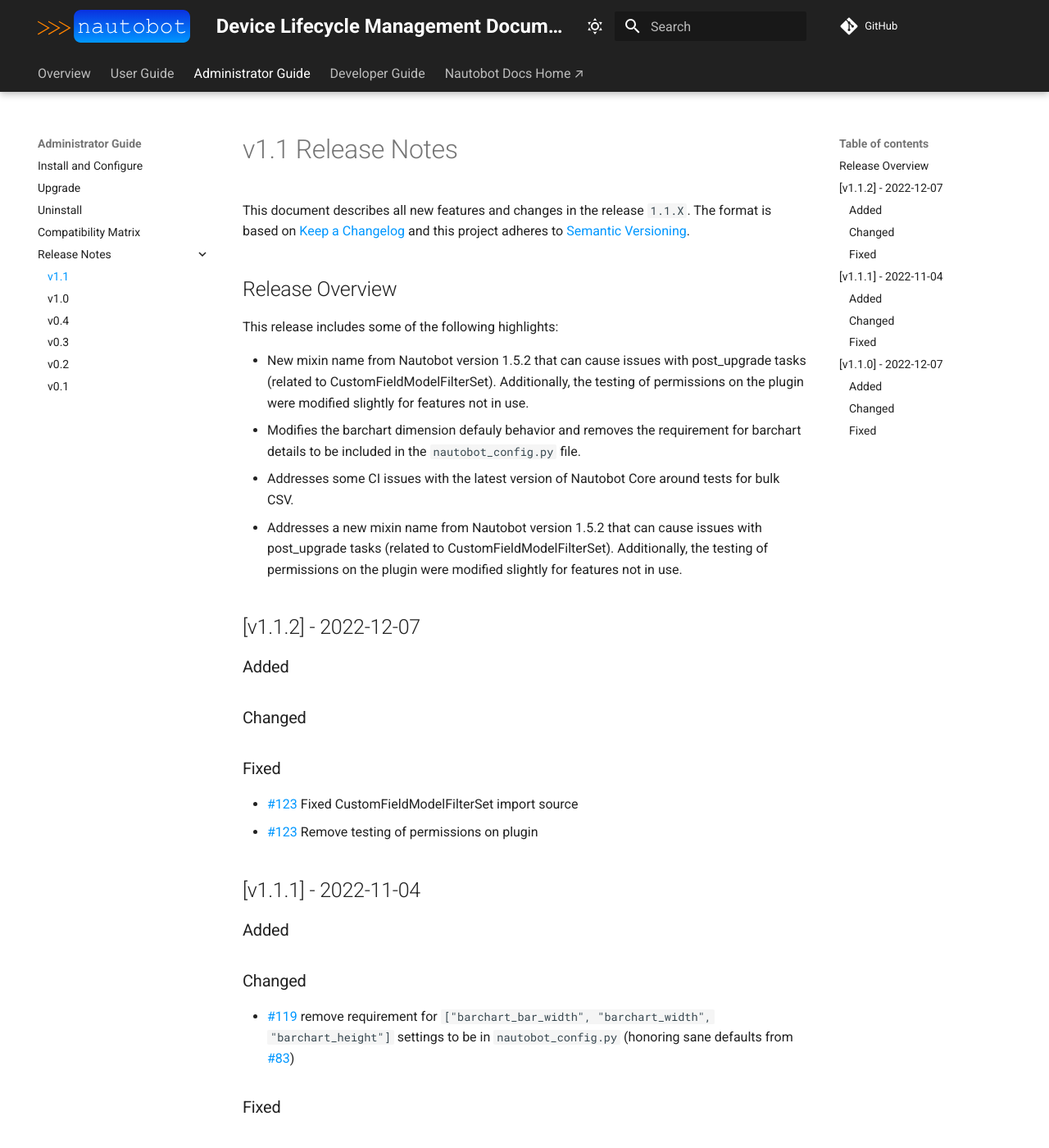
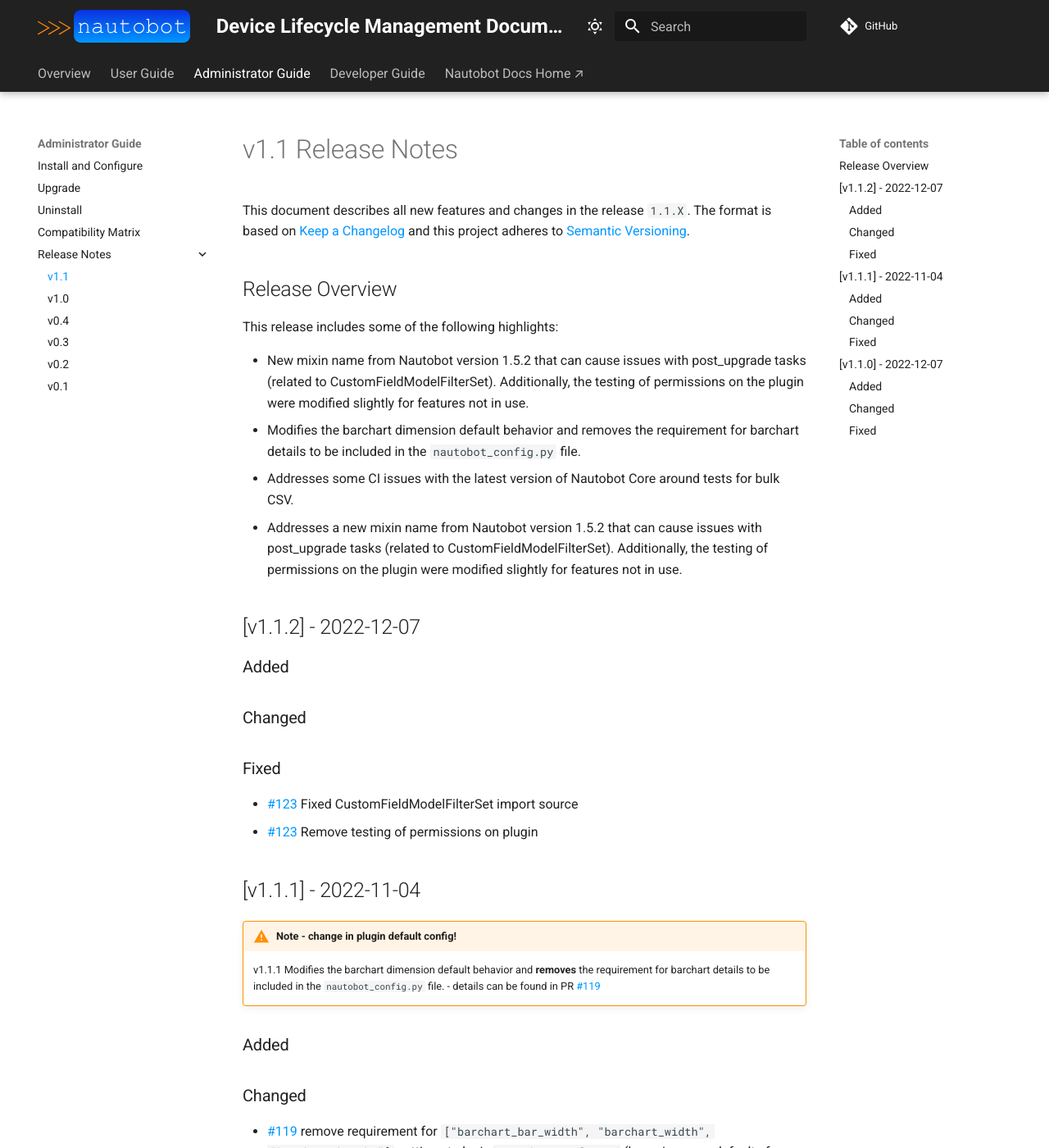
Before and after one commit to nautobot/nautobot-app-device-lifecycle-mgmt, an MkDocs documentation site: the page built from docs/admin/release_notes/version_1.1.md, in a window 1280 px wide and 1400 px high. Shown: the whole window at 82% size. Built offline with MkDocs 1.6.1 and Material for MkDocs 9.7.7, drawn with Linux system fonts in a browser that asks for light colours; comment, search, counter and statistics services are not loaded.

Commit message:
add warning for default config change

```diff
--- a/docs/admin/release_notes/version_1.1.md
+++ b/docs/admin/release_notes/version_1.1.md
@@ -6,9 +6,10 @@ This document describes all new features and changes in the release `1.1.X`. The
 This release includes some of the following highlights:
 
  - New mixin name from Nautobot version 1.5.2 that can cause issues with post_upgrade tasks (related to CustomFieldModelFilterSet).  Additionally, the testing of permissions on the plugin were modified slightly for features not in use.
- - Modifies the barchart dimension defauly behavior and removes the requirement for barchart details to be included in the `nautobot_config.py` file.
+ - Modifies the barchart dimension default behavior and removes the requirement for barchart details to be included in the `nautobot_config.py` file.
  - Addresses some CI issues with the latest version of Nautobot Core around tests for bulk CSV.
  - Addresses a new mixin name from Nautobot version 1.5.2 that can cause issues with post_upgrade tasks (related to CustomFieldModelFilterSet).  Additionally, the testing of permissions on the plugin were modified slightly for features not in use.
+
 
 ## [v1.1.2] - 2022-12-07
 
@@ -23,6 +24,9 @@ This release includes some of the following highlights:
 
 
 ## [v1.1.1] - 2022-11-04
+!!! warning "Note - change in plugin default config!"
+    v1.1.1 Modifies the barchart dimension default behavior and **removes** the requirement for barchart details to be included in the `nautobot_config.py` file.
+    - details can be found in PR [#119](https://github.com/nautobot/nautobot-plugin-device-lifecycle-mgmt/issues/119)
 
 ### Added
 
```
